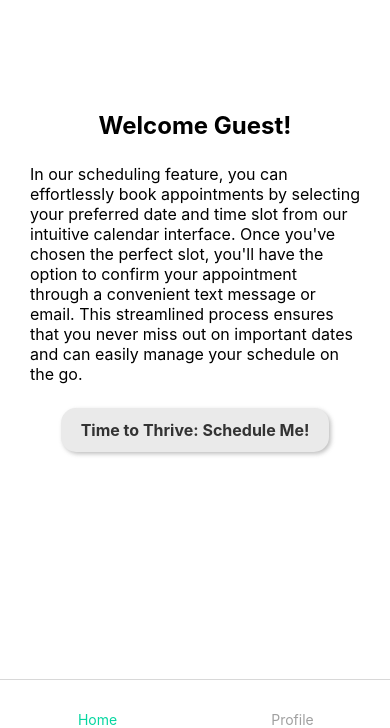
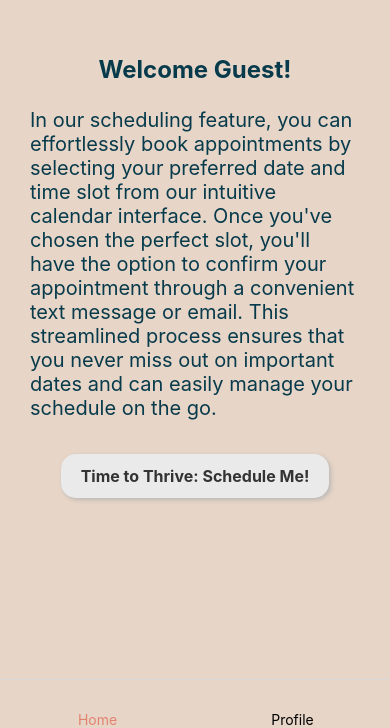
Before and after one commit to golden-state0fmind/Timelink, a React Native app: screen /Home in a window 390 px wide. Shown: the part 116-844 px from the top of the page. Built offline with nearby package versions, Linux system fonts and the light colour scheme.

Commit message:
starts changing color theme to fall and neutral colors

```diff
--- a/src/components/Calendar.tsx
+++ b/src/components/Calendar.tsx
@@ -18,6 +18,11 @@ interface AgendaSchedule {
 }
 
 const timeToString = (time: string | number | Date) => {
+    // TODO::
+    // color coordinate the services for the customer within the time slot
+    // will need text and emial confirmation for clients
+    //
+
     const date = new Date(time);
     return date.toISOString().split('T')[0];
 };
--- a/src/components/NeumorphicButton.tsx
+++ b/src/components/NeumorphicButton.tsx
@@ -29,6 +29,7 @@ const styles = StyleSheet.create({
         shadowOpacity: 0.8,
         shadowRadius: 4,
         elevation: 5,
+        marginVertical: 10
     },
     buttonText: {
         fontSize: 16,
--- a/src/components/SignUp.tsx
+++ b/src/components/SignUp.tsx
@@ -90,7 +90,7 @@ const styles = StyleSheet.create({
         justifyContent: 'center',
         alignItems: 'center',
         padding: 32,
-        backgroundColor: '#f0f0f0', // Light gray background
+        backgroundColor: '#E7D5C7', // Light gray background
     },
     title: {
         fontSize: 24,
--- a/src/navigation/Navigation.tsx
+++ b/src/navigation/Navigation.tsx
@@ -13,11 +13,11 @@ const Stack = createStackNavigator();
 
 const commonTabScreenOptions = {
     tabBarStyle: {
-        backgroundColor: '#ffffff',
+        backgroundColor: '#E7D5C7',
         elevation: 0,
     },
-    tabBarActiveTintColor: '#06D6A0',
-    tabBarInactiveTintColor: '#A0A0A0',
+    tabBarActiveTintColor: '#E3826F',
+    tabBarInactiveTintColor: 'black',
     tabBarLabelStyle: {
         fontSize: 14,
     },
@@ -27,7 +27,7 @@ const commonTabScreenOptions = {
 const HomeTabOptions = {
     tabBarLabel: 'Home',
     tabBarStyle: {
-        backgroundColor: '#ffffff',
+        backgroundColor: '#E7D5C7',
         elevation: 0,
     },
     headerShown: false,
--- a/src/screens/HomeScreen.tsx
+++ b/src/screens/HomeScreen.tsx
@@ -26,16 +26,18 @@ const styles = StyleSheet.create({
         justifyContent: 'center',
         alignItems: 'center',
         padding: 30,
-        backgroundColor:'#ffffff'
+        backgroundColor: '#E7D5C7',
     },
     title: {
         fontSize: 24,
         fontWeight: 'bold',
         marginBottom: 24,
+        color:'#073B4C'
     },
     desc: {
-        fontSize: 16,
+        fontSize: 20,
         marginBottom: 24,
+        color:'#073B4C'
     },
 });
 
--- a/src/screens/ProfileScreen.tsx
+++ b/src/screens/ProfileScreen.tsx
@@ -15,6 +15,7 @@ const styles = StyleSheet.create({
         flex: 1,
         justifyContent: 'center',
         alignItems: 'center',
+        backgroundColor:'#E7D5C7'
     },
 });
 
```
